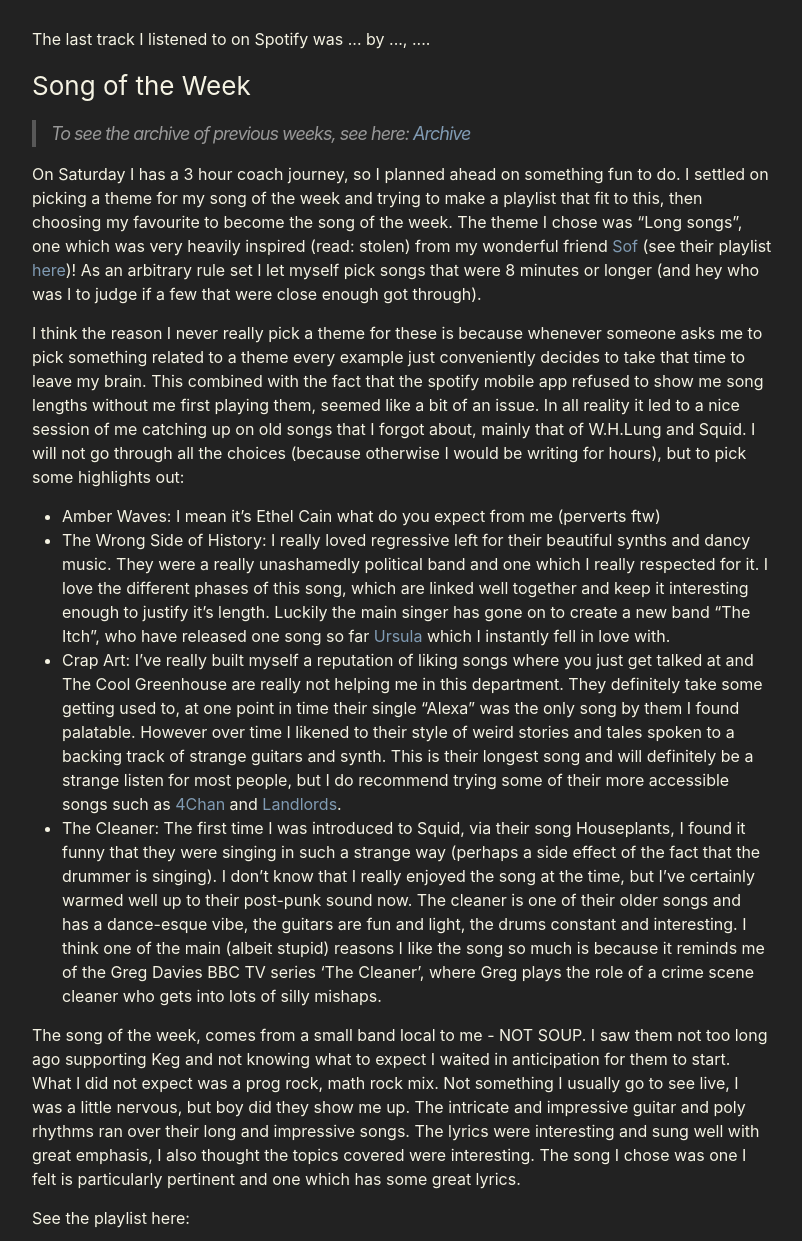
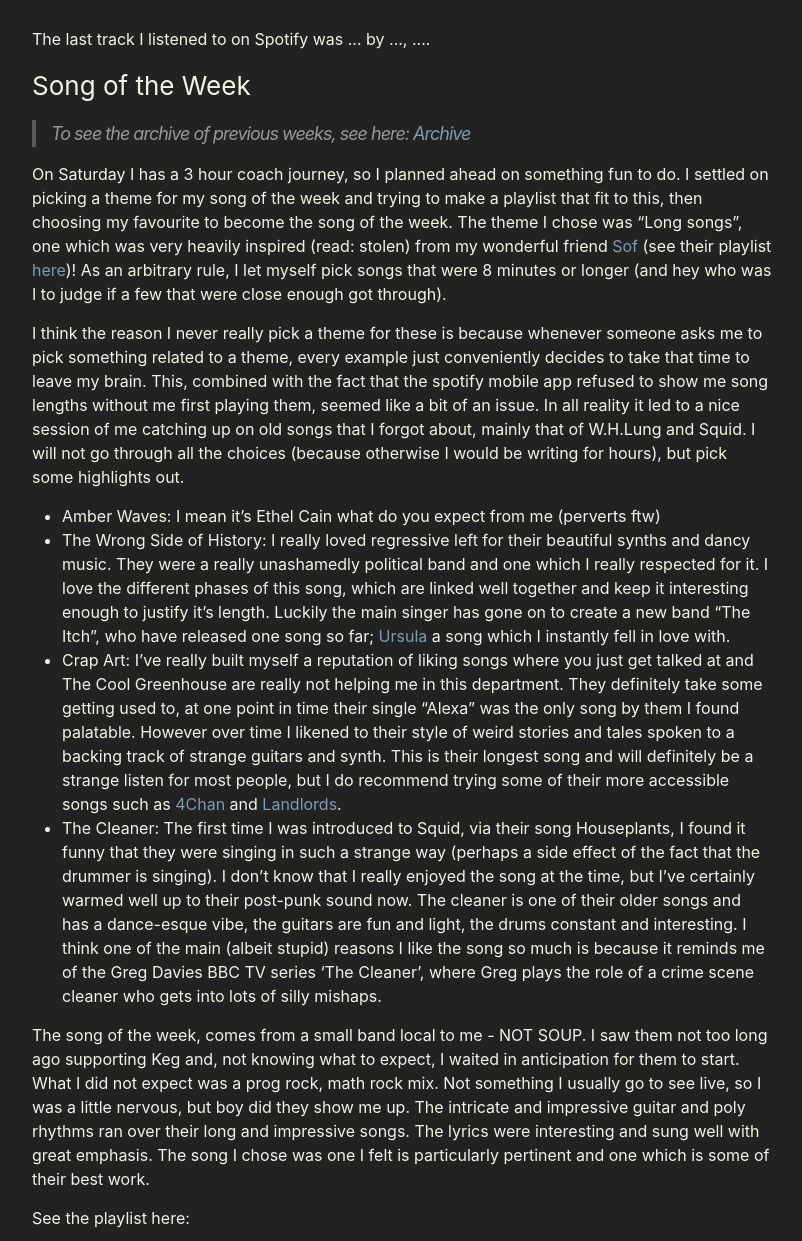
Before and after one commit to awsloth/awsloth.github.io, a Jekyll site: the page built from media.markdown, in a window 1280 px wide and 1400 px high, scrolled down 869 px, cut to the strip 0-1241 px from the top of the window. Shown: the whole strip, without its empty margins (238-1040 px from the left). Built offline with Jekyll 4.4.1, drawn with Linux system fonts in a browser that asks for light colours; a script that is not in the unit is left out.

Commit message:
What was I on lmao

```diff
--- a/media.markdown
+++ b/media.markdown
@@ -39,16 +39,16 @@
 
 > To see the archive of previous weeks, see here: [Archive](/media/song-archive)
 
-On Saturday I has a 3 hour coach journey, so I planned ahead on something fun to do. I settled on picking a theme for my song of the week and trying to make a playlist that fit to this, then choosing my favourite to become the song of the week. The theme I chose was "Long songs", one which was very heavily inspired (read: stolen) from my wonderful friend [Sof](https://deltzabar.github.io/) (see their playlist [here](https://open.spotify.com/playlist/6DhX6VblGRJbne6GlyUAI5?si=ee97acb650704e28))! As an arbitrary rule set I let myself pick songs that were 8 minutes or longer (and hey who was I to judge if a few that were close enough got through).
+On Saturday I has a 3 hour coach journey, so I planned ahead on something fun to do. I settled on picking a theme for my song of the week and trying to make a playlist that fit to this, then choosing my favourite to become the song of the week. The theme I chose was "Long songs", one which was very heavily inspired (read: stolen) from my wonderful friend [Sof](https://deltzabar.github.io/) (see their playlist [here](https://open.spotify.com/playlist/6DhX6VblGRJbne6GlyUAI5?si=ee97acb650704e28))! As an arbitrary rule, I let myself pick songs that were 8 minutes or longer (and hey who was I to judge if a few that were close enough got through).
 
-I think the reason I never really pick a theme for these is because whenever someone asks me to pick something related to a theme every example just conveniently decides to take that time to leave my brain. This combined with the fact that the spotify mobile app refused to show me song lengths without me first playing them, seemed like a bit of an issue. In all reality it led to a nice session of me catching up on old songs that I forgot about, mainly that of W.H.Lung and Squid. I will not go through all the choices (because otherwise I would be writing for hours), but to pick some highlights out:
+I think the reason I never really pick a theme for these is because whenever someone asks me to pick something related to a theme, every example just conveniently decides to take that time to leave my brain. This, combined with the fact that the spotify mobile app refused to show me song lengths without me first playing them, seemed like a bit of an issue. In all reality it led to a nice session of me catching up on old songs that I forgot about, mainly that of W.H.Lung and Squid. I will not go through all the choices (because otherwise I would be writing for hours), but pick some highlights out.
 
 - Amber Waves: I mean it's Ethel Cain what do you expect from me (perverts ftw)
-- The Wrong Side of History: I really loved regressive left for their beautiful synths and dancy music. They were a really unashamedly political band and one which I really respected for it. I love the different phases of this song, which are linked well together and keep it interesting enough to justify it's length. Luckily the main singer has gone on to create a new band "The Itch", who have released one song so far [Ursula](https://open.spotify.com/track/1M3MkQsyHneKRo2LRlBrg3?si=705eb63e207447b8) which I instantly fell in love with.
+- The Wrong Side of History: I really loved regressive left for their beautiful synths and dancy music. They were a really unashamedly political band and one which I really respected for it. I love the different phases of this song, which are linked well together and keep it interesting enough to justify it's length. Luckily the main singer has gone on to create a new band "The Itch", who have released one song so far; [Ursula](https://open.spotify.com/track/1M3MkQsyHneKRo2LRlBrg3?si=705eb63e207447b8) a song which I instantly fell in love with.
 - Crap Art: I've really built myself a reputation of liking songs where you just get talked at and The Cool Greenhouse are really not helping me in this department. They definitely take some getting used to, at one point in time their single "Alexa" was the only song by them I found palatable. However over time I likened to their style of weird stories and tales spoken to a backing track of strange guitars and synth. This is their longest song and will definitely be a strange listen for most people, but I do recommend trying some of their more accessible songs such as [4Chan](https://open.spotify.com/track/5phlevcSVhsgout10jCQid?si=734db8ced70f459d) and [Landlords](https://open.spotify.com/track/3Ca2bHmcxlhzE3an2DBncY?si=c29593eab62c4995).
 - The Cleaner: The first time I was introduced to Squid, via their song Houseplants, I found it funny that they were singing in such a strange way (perhaps a side effect of the fact that the drummer is singing). I don't know that I really enjoyed the song at the time, but I've certainly warmed well up to their post-punk sound now. The cleaner is one of their older songs and has a dance-esque vibe, the guitars are fun and light, the drums constant and interesting. I think one of the main (albeit stupid) reasons I like the song so much is because it reminds me of the Greg Davies BBC TV series 'The Cleaner', where Greg plays the role of a crime scene cleaner who gets into lots of silly mishaps.
 
-The song of the week, comes from a small band local to me - NOT SOUP. I saw them not too long ago supporting Keg and not knowing what to expect I waited in anticipation for them to start. What I did not expect was a prog rock, math rock mix. Not something I usually go to see live, I was a little nervous, but boy did they show me up. The intricate and impressive guitar and poly rhythms ran over their long and impressive songs. The lyrics were interesting and sung well with great emphasis, I also thought the topics covered were interesting. The song I chose was one I felt is particularly pertinent and one which has some great lyrics.
+The song of the week, comes from a small band local to me - NOT SOUP. I saw them not too long ago supporting Keg and, not knowing what to expect, I waited in anticipation for them to start. What I did not expect was a prog rock, math rock mix. Not something I usually go to see live, so I was a little nervous, but boy did they show me up. The intricate and impressive guitar and poly rhythms ran over their long and impressive songs. The lyrics were interesting and sung well with great emphasis. The song I chose was one I felt is particularly pertinent and one which is some of their best work.
 
 See the playlist here:
 
```
